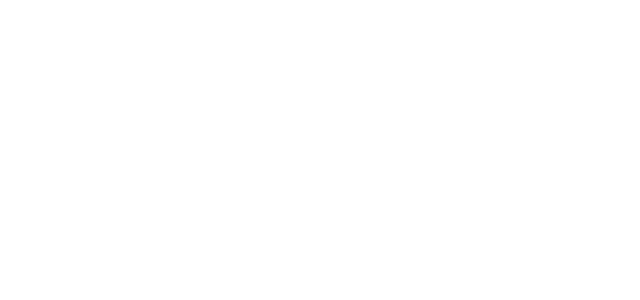
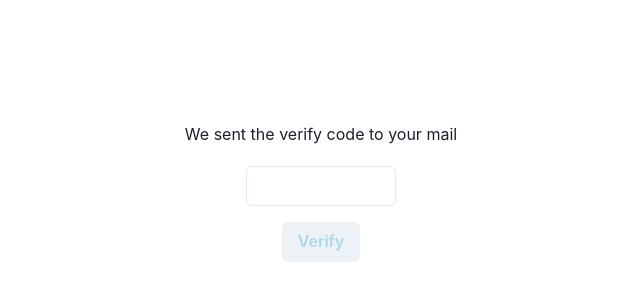
Before and after one commit to okpyjs/chatgpt-speech-front, a React (Create React App) app: page /mail-verify in a window 1280 px wide. Before the commit this address had no page. Shown: the part 198-498 px from the top of the page, without its empty margins (319-959 px from the left). Built offline with nearby package versions, Linux system fonts and the light colour scheme.

Commit message:
add mailverify

```diff
--- a/src/pages/register/Login.tsx
+++ b/src/pages/register/Login.tsx
@@ -21,9 +21,12 @@
 import axios from 'axios'
 import { useState, useCallback } from 'react'
 import { useNavigate } from 'react-router-dom'
+import { useDispatch } from "react-redux";
+import { setUser } from '../../redux/userSlice'
 
 export default function Login({name}: {name: string}) {
 
+    const dispatch = useDispatch()
     const navigate = useNavigate()
 
     function handleEnter(e: any, name?: string) {
@@ -68,10 +71,12 @@
             }
         ).then((resp) => {
             // let data = JSON.parse(resp.data)
-            console.log(resp, resp.data)
+            // console.log(resp, resp.data)
             localStorage.setItem("token", resp.data.access);
-            navigate("/login");
-            console.log(resp);
+            navigate("/mail-verify");
+            dispatch(setUser(email))
+            // console.log(resp);
+
         }).catch((error) => {
             console.log(error)
         })
--- /dev/null
+++ b/src/pages/register/MailVerify.tsx
@@ -0,0 +1,73 @@
+import React, { useState } from "react";
+import {
+    FormControl,
+    FormLabel,
+    Input,
+    Button,
+    Flex,
+    Box,
+    Text,
+} from "@chakra-ui/react";
+import axios from "axios";
+import { useSelector } from "react-redux";
+import { RootState } from "../../redux/store";
+
+const EmailVerificationForm = () => {
+
+    const email = useSelector((state: RootState) => state.userInfo.email)
+    const [code, setCode] = useState("");
+    const [isSubmitted, setIsSubmitted] = useState(false);
+
+    const handleSubmit = (event: React.FormEvent) => {
+        event.preventDefault();
+        // handle email verification logic here
+        setIsSubmitted(true);
+    };
+
+    const submitCode = () => {
+        console.log(email)
+        axios.post(
+            `${process.env.REACT_APP_API_URL}/api/mail-verify/`,
+            {
+                code: code,
+                email: email,
+            }
+        ).then((resp) => {
+            // let data = JSON.parse(resp.data)
+            console.log("asdfasdf",resp, resp.data)
+            localStorage.setItem("token", resp.data.access);
+            console.log(resp);
+        }).catch((error) => {
+            console.log(error)
+        })
+    }
+
+    return (
+        <Box>
+            <Flex justify={"center"} mb={5}>
+                <Text mt={"40vh"}>We sent the verify code to your mail</Text>
+            </Flex>
+            <Flex justify={'center'}>
+                <Input
+                    type="number"
+                    // placeholder="Enter your email"
+                    // value={email}
+                    onChange={(event) => setCode(event.target.value)}
+                    width={"150px"}
+                />
+            </Flex>
+            <Flex justify={'center'}>
+                <Button type="submit" mt={4} color={"lightblue"} onClick={() => submitCode()}>
+                    Verify
+                </Button>
+            </Flex>
+                {/* {isSubmitted && (
+                    <Text mt={4} color="green.500">
+                        Verification email has been sent!
+                    </Text>
+                )} */}
+        </Box>
+    );
+};
+
+export default EmailVerificationForm;
--- a/src/redux/store.ts
+++ b/src/redux/store.ts
@@ -1,11 +1,13 @@
 import { configureStore } from "@reduxjs/toolkit";
 import audioModeReducer from "./audioModeSlice";
 import chatModeReducer from "./chatModeSlice";
+import userReducer from "./userSlice";
 
 export const store = configureStore({
     reducer: {
         audioMode: audioModeReducer,
         chatMode: chatModeReducer,
+        userInfo: userReducer
     },
 });
 
--- /dev/null
+++ b/src/redux/userSlice.ts
@@ -0,0 +1,23 @@
+import { createSlice, PayloadAction } from "@reduxjs/toolkit";
+
+interface userState {
+    email: string;
+}
+
+const initialState: userState = {
+    email: '',
+};
+
+export const userSlice = createSlice({
+    name: "user",
+    initialState,
+    reducers: {
+        setUser: (state, action: PayloadAction<string>) => {
+            state.email = action.payload;
+        },
+    },
+});
+
+export const { setUser } = userSlice.actions;
+
+export default userSlice.reducer;
--- a/src/routes/router.tsx
+++ b/src/routes/router.tsx
@@ -9,6 +9,7 @@
 import Home from "../pages/home"
 import SidebarWithHeader from "../layouts/sidebar";
 import Login from '../pages/register/Login';
+import EmailVerificationForm from '../pages/register/MailVerify';
 
 export const Router = () => (
     <BrowserRouter>
@@ -18,6 +19,7 @@
             <Route path="/home" element={<Navigate to={"/"}/>}/>
             <Route path="/login" element={<Login name="login"/>}></Route>
             <Route path="/signup" element={<Login name="signup"/>}></Route>
+            <Route path="/mail-verify" element={<EmailVerificationForm />}></Route>
         </Routes>
     </BrowserRouter>
 )
```
